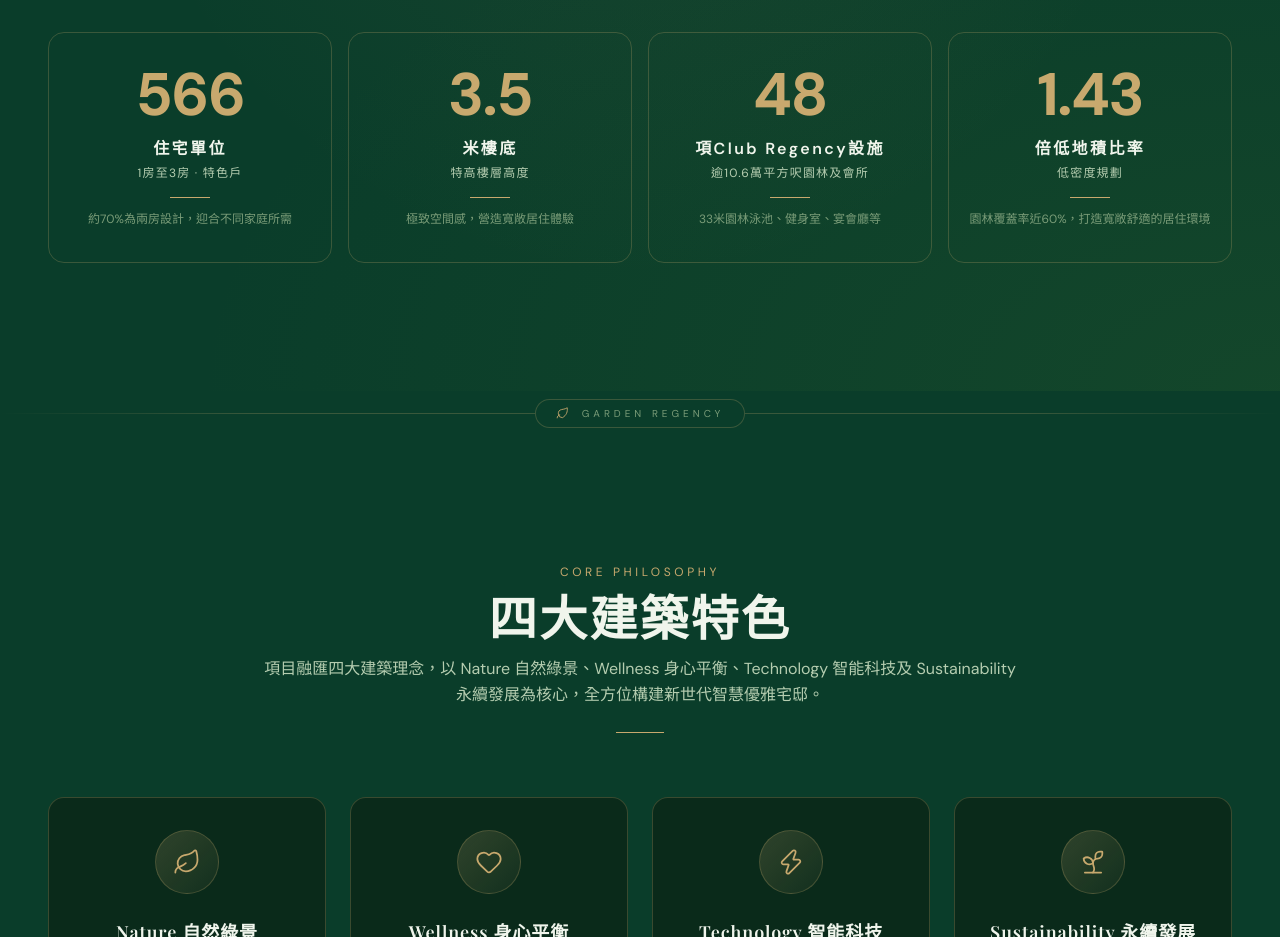
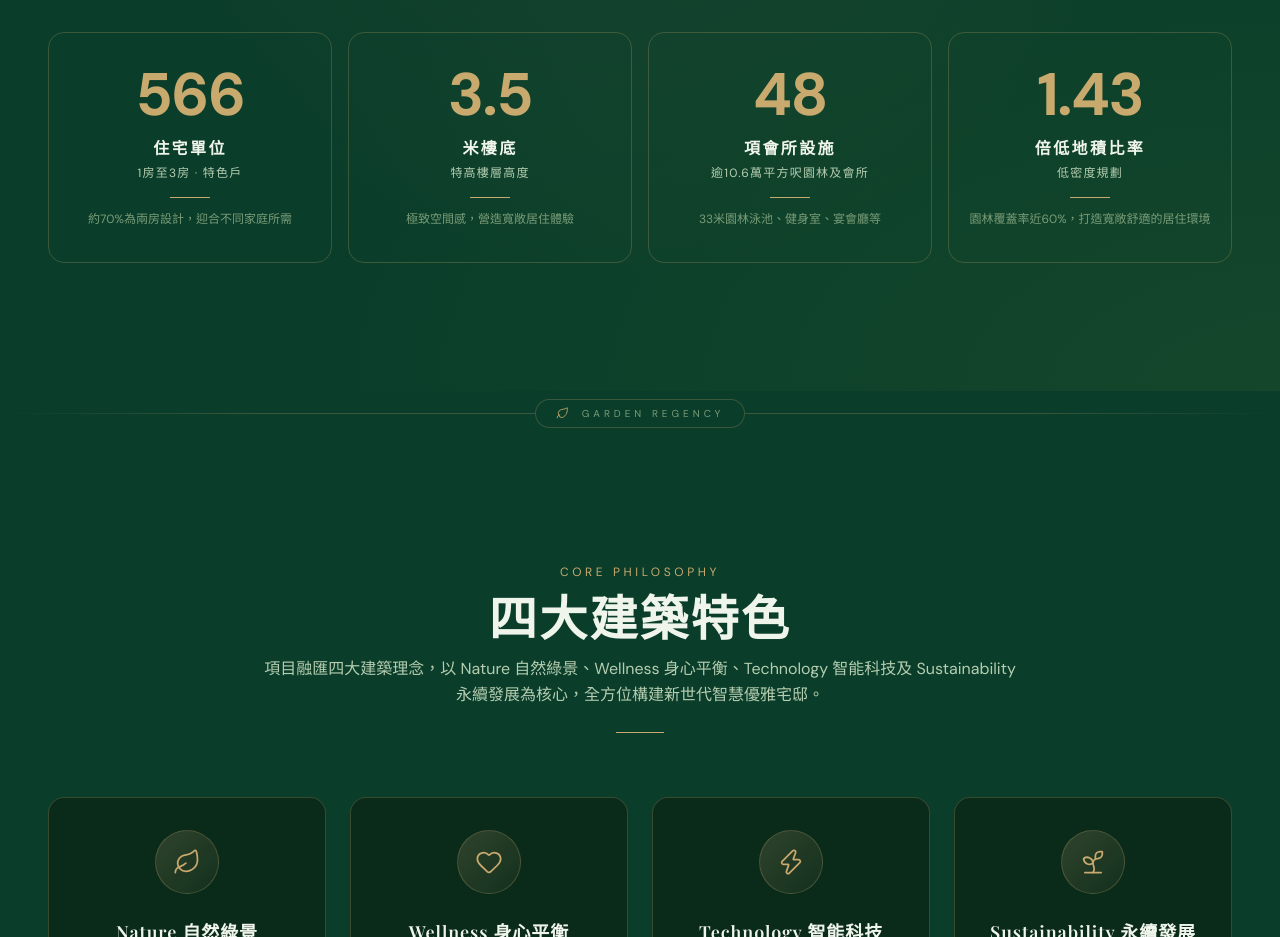
Before and after one commit to teohaksan/garden-regency, a React (Vite) app: page / in a window 1280 px wide. Shown: the part 1180-2117 px from the top of the page. Built offline with nearby package versions, Linux system fonts and the light colour scheme.

Commit message:
fix: Revert Club Regency to 會所設施

```diff
--- a/src/data/garden-regency.js
+++ b/src/data/garden-regency.js
@@ -73,8 +73,8 @@ const gardenRegency = {
       },
       {
         value: '48',
-        label: '項Club Regency設施',
-        labelEn: 'Club Regency Facilities',
+        label: '項會所設施',
+        labelEn: 'Club Facilities',
         sub: '逾10.6萬平方呎園林及會所',
         subEn: 'Over 106K sq ft Garden & Club',
         detail: '33米園林泳池、健身室、宴會廳等',
--- a/src/i18n/zh-CN.js
+++ b/src/i18n/zh-CN.js
@@ -30,7 +30,7 @@ export const zhCN = {
       detail: '极致空间感，营造宽敞居住体验',
     },
     facilities: {
-      label: '项Club Regency设施',
+      label: '项会所设施',
       sub: '逾10.6万平方呎园林及会所',
       detail: '33米园林泳池、健身室、宴会厅等',
     },
```
